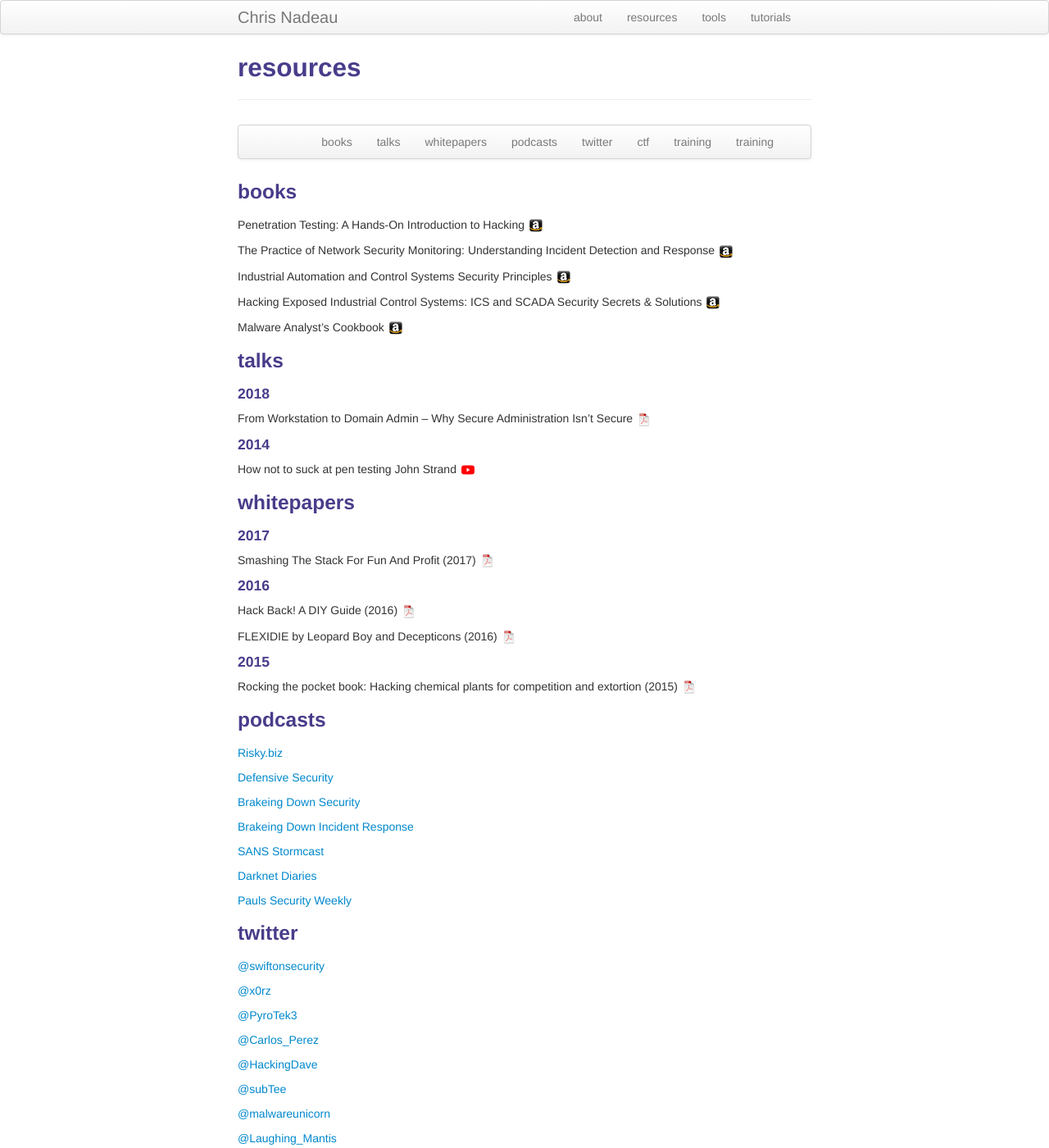
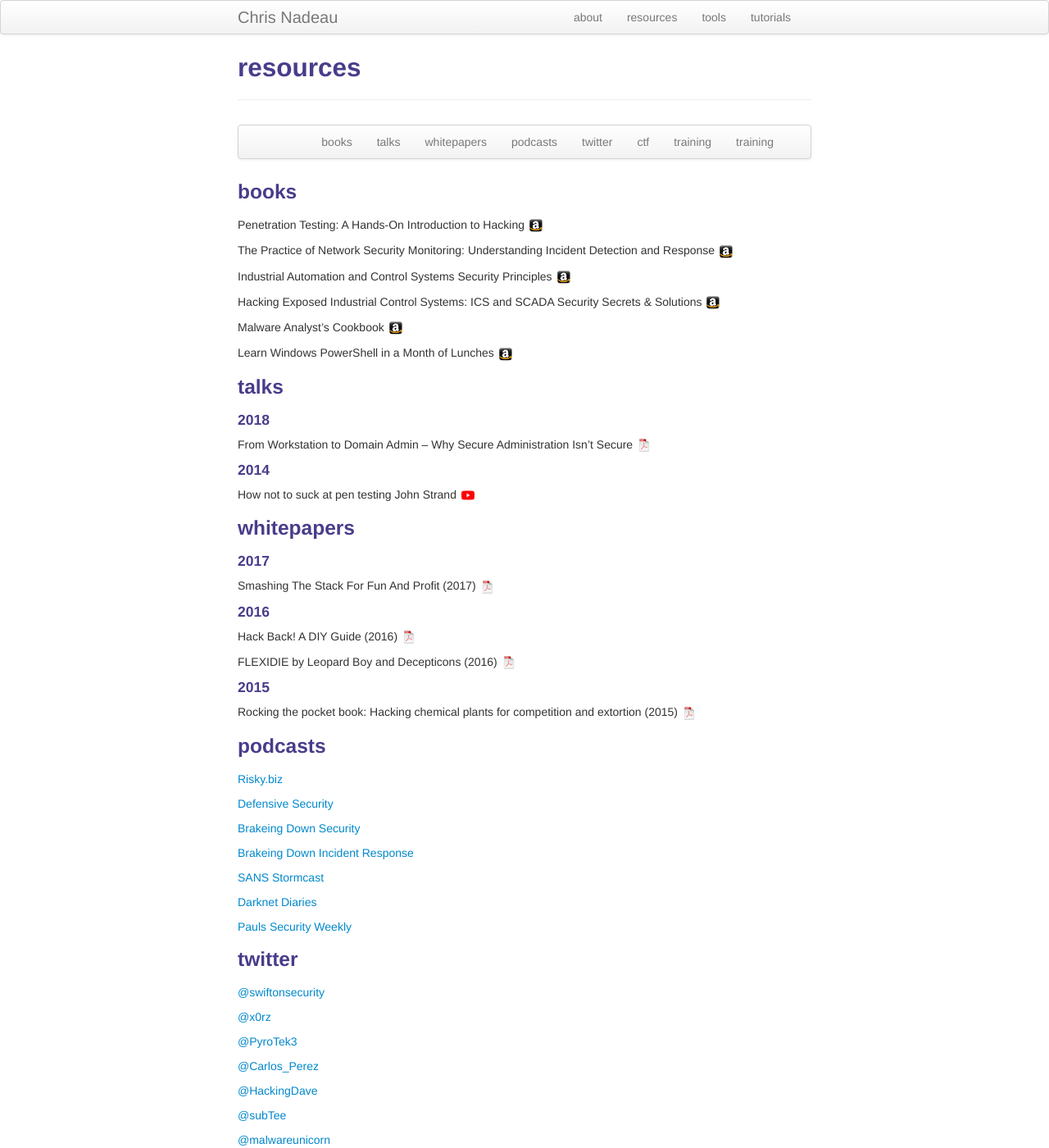
Before and after one commit to dynamicparallax/dynamicparallax.github.io, a Jekyll site: the page built from pages/resources.md, in a window 1280 px wide and 1400 px high. Shown: the whole window at 82% size. Built offline with Jekyll 4.4.1, drawn with Linux system fonts in a browser that asks for light colours.

Commit message:
Update resources.md

```diff
--- a/pages/resources.md
+++ b/pages/resources.md
@@ -37,6 +37,8 @@
 Malware Analyst's Cookbook
 [![Amazon](icons16/amazon-icon.png)](https://www.amazon.com/Malware-Analysts-Cookbook-DVD-Techniques/dp/0470613033)
 
+Learn Windows PowerShell in a Month of Lunches
+[![Amazon](icons16/amazon-icon.png)](https://www.amazon.com/Learn-Windows-PowerShell-Month-Lunches/dp/1617294160/ref=dp_ob_title_bk)
 
 ### <a name="talks"></a>talks
 
@@ -114,6 +116,9 @@
 
 ### <a name="ctf"></a>ctf
 
+Hack the Box
+[![Springer](icons16/springer-icon.png)](https://www.hackthebox.eu/)
+
 Over the Wire
 [![Springer](icons16/springer-icon.png)](http://overthewire.org/wargames/)<a href="https://github.com/dynamicparallax/ctf/blob/master/overthewire" target="_blank">![git](icons16/github-icon.png)</a>
 
```
Also changed, not shown: other parts of pages/resources.md (+2 -0 lines).
